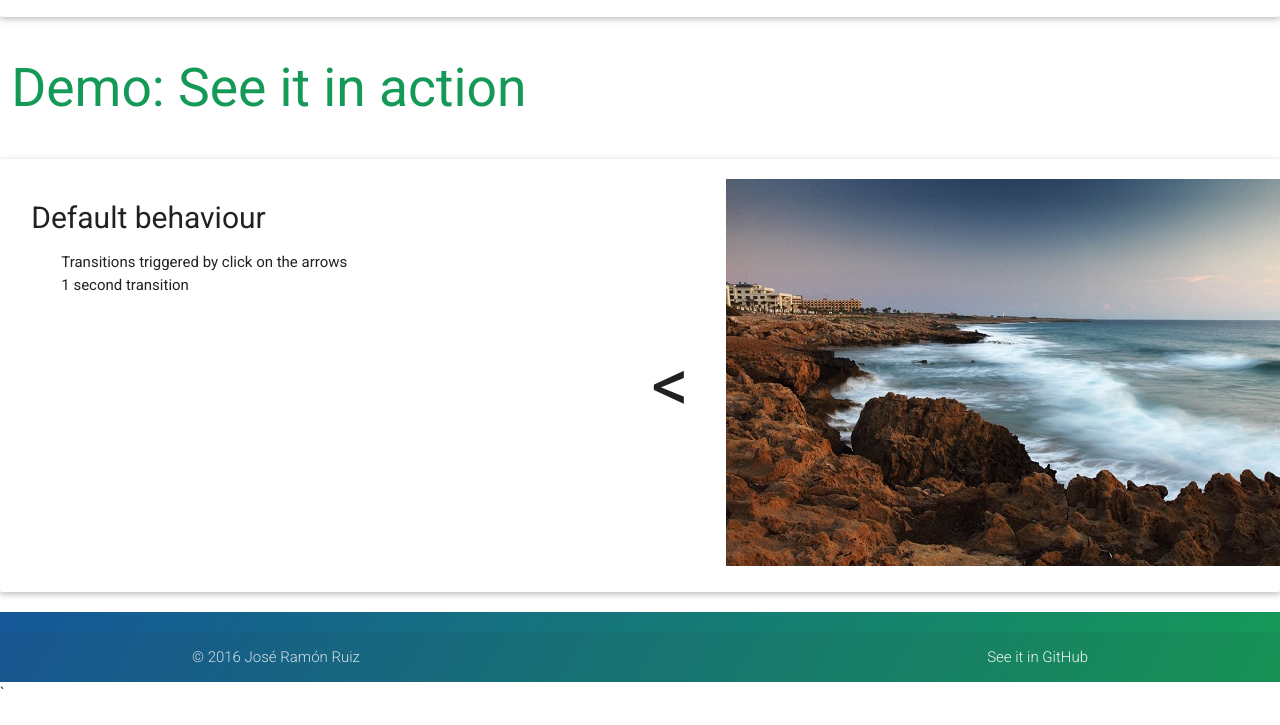
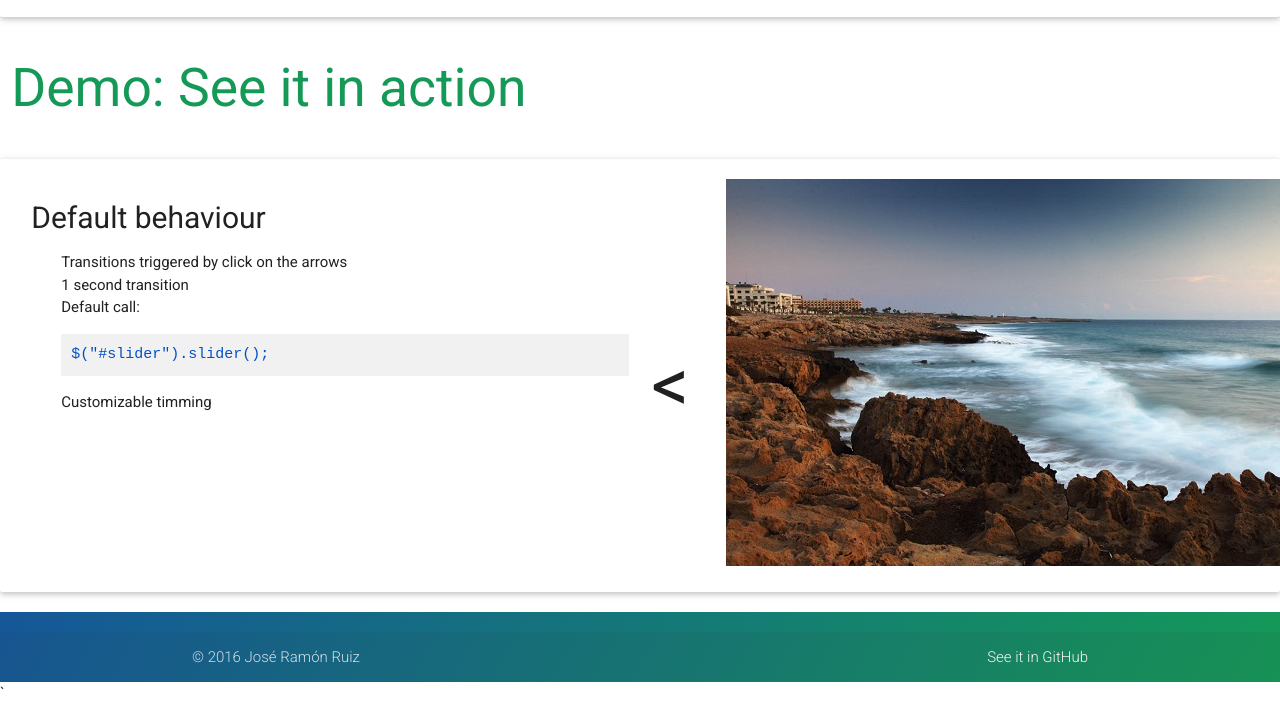
Before and after one commit to Jr-Ruiz/Jr-Ruiz.github.io, a plain HTML site: page index.html in a window 1280 px wide. Shown: the part 941-1666 px from the top of the page. Drawn offline with nearby package versions, Linux system fonts and the light colour scheme; a web font is replaced by a local one.

Commit message:
Update index.html

```diff
--- a/index.html
+++ b/index.html
@@ -137,6 +137,9 @@
 				<ul>
 					<li>Transitions triggered by click on the arrows</li>
 					<li>1 second transition</li>
+					<li>Default call: <pre class="pre">$("#slider").slider();</pre></li>
+					<li>Customizable timming</li>
+
 				</ul></li>
 			</ul>
 		</div>
```
